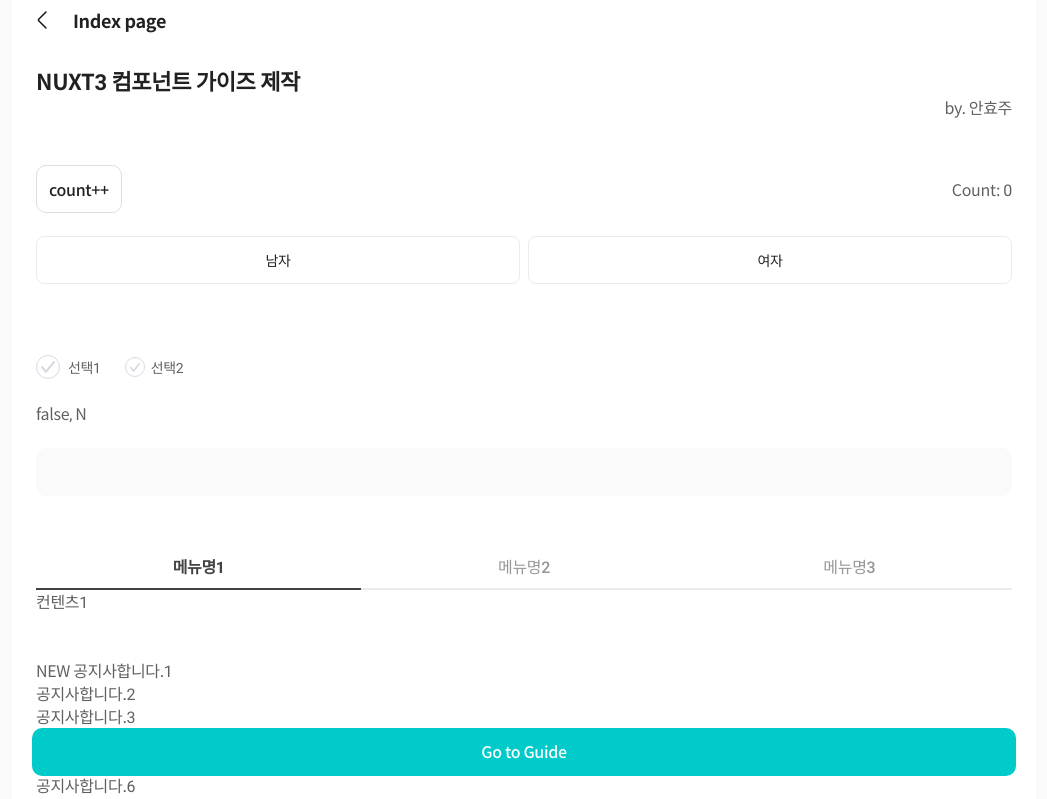
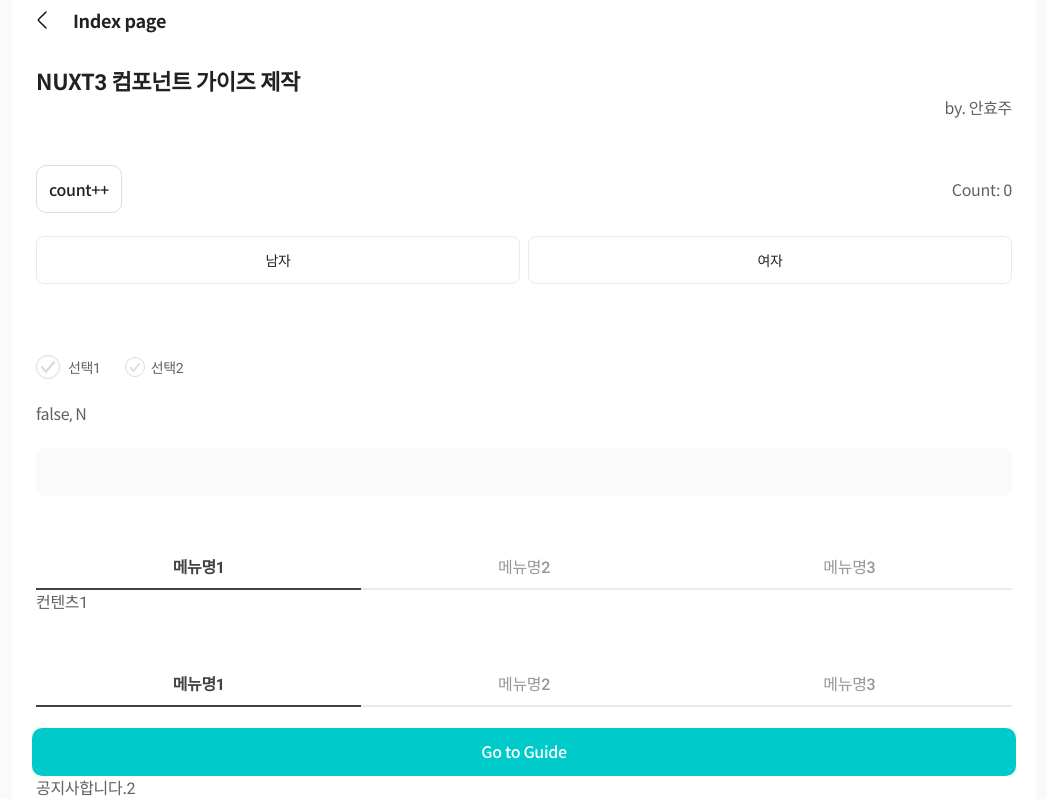
Before and after one commit to anoju/anoju-nuxt3, a Nuxt app: page / in a window 1280 px wide. Shown: the top 799 px of the page, without its empty margins (116-1163 px from the left). Built offline with nearby package versions, Linux system fonts and the light colour scheme.

Commit message:
uiTabs 리팩토링링

```diff
--- a/components/global/uiTab.vue
+++ b/components/global/uiTab.vue
@@ -5,19 +5,17 @@
 </script>
 <script lang="ts" setup>
 const props = defineProps({
-  // value: { type: [Number, String], default: null },
   panel: { type: String, default: null },
   tabClass: { type: String, default: null }
 });
 
 const activeTab = inject<Ref<number | string> | undefined>('activeTab');
 const setActiveTab = inject<(index: number) => void | undefined>('setActiveTab');
-const modelValueType = inject<string | undefined>('modelValueType');
 
-if (!activeTab || !setActiveTab || !modelValueType) {
+if (!activeTab || !setActiveTab) {
   throw new Error('uiTab component must be a child of uiTabs component');
 }
-
+/*
 const slots = useSlots();
 const slotContent = ref<string>('');
 const getSlotContent = (slotName = 'default') => {
@@ -26,6 +24,7 @@
   if ($slot && $slot().length) slotContent.value = $slot()[0].children;
 };
 getSlotContent();
+*/
 
 const href = computed<string>((): string => {
   let val = '#';
@@ -34,18 +33,14 @@
 });
 
 const isEqual = (a: number | string, b: number | string): boolean => {
-  return modelValueType === 'number' ? Number(a) === Number(b) : a === b;
+  return a === b;
 };
-
-const tabs = inject<Ref<Array<{ value: string }>> | undefined>('tabs');
-const tab = { value: slotContent.value };
-const registerTab = inject<(tab: { value: string }) => void | undefined>('registerTab');
-const unregisterTab = inject<(tab: { value: string }) => void | undefined>('unregisterTab');
-const tabIndex = computed<number>((): number => {
-  let idx = -1;
-  if (tabs) idx = tabs.value.findIndex((t) => t.value === slotContent.value);
-  return idx;
-});
+const tabIndex = ref<number>(-1);
+const index = inject<Ref<number> | undefined>('index');
+if (index) {
+  tabIndex.value = index.value;
+  index.value += 1;
+}
 const firstActive = isEqual(tabIndex.value, activeTab.value);
 const isActive = ref(firstActive);
 
@@ -59,14 +54,10 @@
 };
 
 onMounted(() => {
-  if (registerTab) registerTab(tab);
   activeTabEvt();
   nextTick(() => {
     if (isActive.value) setActiveTab(tabIndex.value);
   });
-});
-onBeforeUnmount(() => {
-  if (unregisterTab) unregisterTab(tab);
 });
 watchEffect(() => {
   activeTabEvt();
--- a/components/global/uiTabs.vue
+++ b/components/global/uiTabs.vue
@@ -52,29 +52,9 @@
 defineExpose({ activeTab, setActiveTab });
 provide('activeTab', activeTab);
 provide('setActiveTab', setActiveTab);
-provide('modelValueType', typeof props.modelValue);
 
-const tabs = ref<Array<{ value: string }>>([]);
-provide('tabs', tabs);
-
-const registerTab = (tab: { value: string }) => {
-  tabs.value.push(tab);
-  tabs.value.sort((a, b) => {
-    // if (typeof a.value === 'number' && typeof b.value === 'number') {
-    //   return a.value - b.value;
-    // }
-    return String(a.value).localeCompare(String(b.value));
-  });
-};
-provide('registerTab', registerTab);
-
-const unregisterTab = (tab: { value: string }) => {
-  const index = tabs.value.findIndex((t) => t.value === tab.value);
-  if (index !== -1) {
-    tabs.value.splice(index, 1);
-  }
-};
-provide('unregisterTab', unregisterTab);
+const index = ref<number>(0);
+provide('index', index);
 
 watch(activeTab, (newValue) => {
   emit('update:modelValue', newValue);
--- a/pages/index.vue
+++ b/pages/index.vue
@@ -10,6 +10,7 @@
 const chkVal2: Ref<string> = ref('N');
 const inpVal: Ref<string> = ref('');
 const tabVal = ref(0);
+const tabVal2 = ref(0);
 
 const incrementCount = (): void => {
   count.value++;
@@ -74,6 +75,12 @@
       <div v-show="tabVal === 1">컨텐츠2</div>
       <div v-show="tabVal === 2">컨텐츠3</div>
       <br /><br />
+      <uiTabs v-model="tabVal2">
+        <uiTab>메뉴명1</uiTab>
+        <uiTab>메뉴명2</uiTab>
+        <uiTab>메뉴명3</uiTab>
+      </uiTabs>
+      <br /><br />
       <ul>
         <li v-for="(item, i) of listAry" :key="i">
           <a :href="item.link">
```
